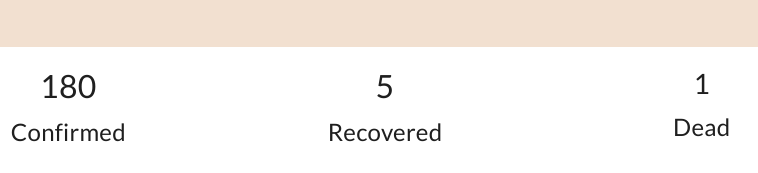
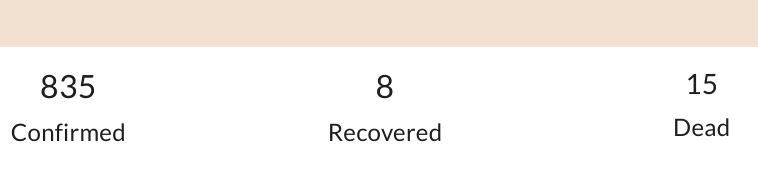
Before and after one commit to skayhall/Ontario-Corona-Tracker, a plain HTML site: page index.html in a window 1280 px wide. Shown: the part 550-723 px from the top of the page, 255-1013 px from the left. Drawn offline with nearby package versions, Linux system fonts and the light colour scheme; some packages are replaced by stand-ins of ours; a script that the page names is missing.

Commit message:
Updated stats for all

```diff
--- a/index.html
+++ b/index.html
@@ -106,7 +106,7 @@
                   <div class="card-body text-center">
                      <h2 class="card-title">
 
-                        <span class='numscroller' data-min='1' data-max='180' data-delay='2' data-increment='1'>208</span>
+                        <span class='numscroller' data-min='1' data-max='835' data-delay='2' data-increment='1'>835</span>
 
                      </h2>
                      <h4 class="card-text">Confirmed</h4>
@@ -116,7 +116,7 @@
                   <div class="card-body text-center">
                      <h2 class="card-title">
 
-                        <span class='numscroller' data-min='1' data-max='5' data-delay='2' data-increment='1'>5</span>
+                        <span class='numscroller' data-min='1' data-max='8' data-delay='2' data-increment='1'>8</span>
 
                      </h2>
                      <h4 class="card-text">Recovered</h4>
@@ -126,7 +126,7 @@
                   <div class="card-body text-center">
                      <h3 class="card-title">
 
-                        <span class='numscroller' data-min='1' data-max='1' data-delay='2' data-increment='1'>1</span>
+                        <span class='numscroller' data-min='1' data-max='15' data-delay='2' data-increment='1'>15</span>
 
                      </h3>
                      <h4 class="card-text">Dead</h4>
```
